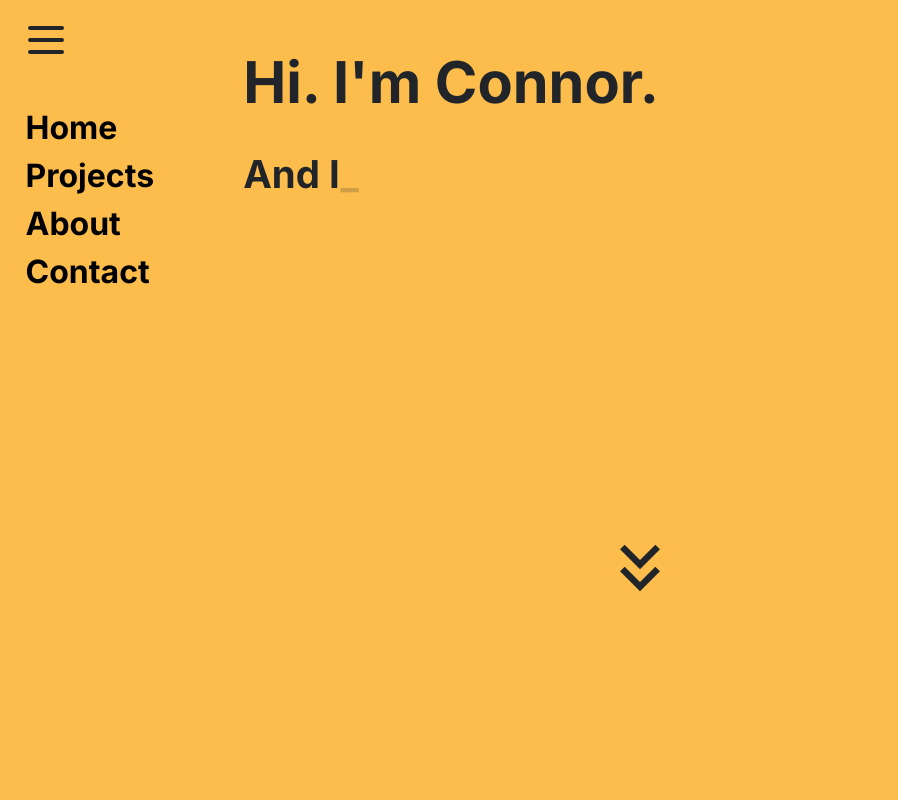
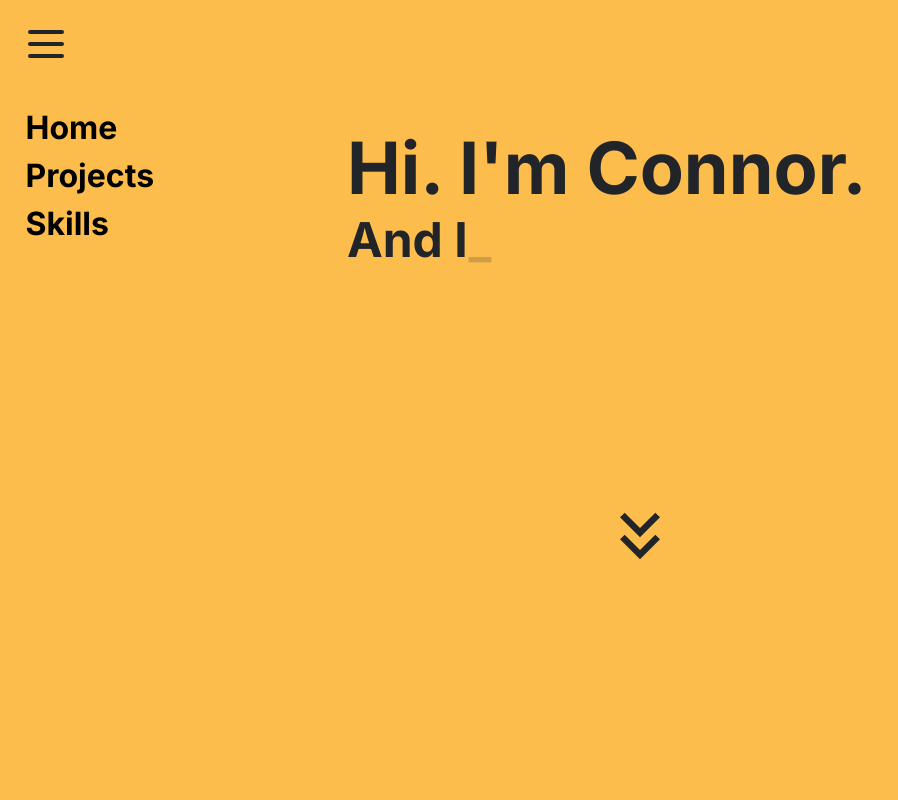
Before and after one commit to connork97/connorkormos.com, a Next.js app: page / in a window 1280 px wide. Shown: the top 800 px of the page, without its empty margins (0-898 px from the left). Built offline with nearby package versions, Linux system fonts and the light colour scheme.

Commit message:
added navigation functionality

```diff
--- a/app/components/HomePageIntro.module.css
+++ b/app/components/HomePageIntro.module.css
@@ -1,9 +1,12 @@
 .homepageIntroDiv {
-    margin-bottom: 20vh;
+    /* position: absolute; */
+    padding-top: 10%;
+    padding-left: 10%;
+    margin-bottom: 20%;
     display: flex;
     flex-direction: row;
-    width: 100vw;
-    height: 50vh;
+    /* width: 100vw; */
+    /* height: 50vh; */
 }
 
 .iAmDiv {
@@ -39,13 +42,13 @@
 
 .hiImConnor {
     display: flex;
-    text-align: left;
+    text-align: justify;
     position: relative;
     width: 80%;
     height: 33%;
     /* margin-top: 2.5%; */
-    font-size: 4.5vw;
-    line-height: 5vw;
+    font-size: 4.5rem;
+    line-height: 5rem;
 }
 
 .iAmSpan {
@@ -53,9 +56,9 @@
     /* margin-left: 0; */
     width: 80%;
     height: 67%;
-    text-align: left;
-    font-size: 3vw;
-    line-height: 4vw;
+    text-align: justify;
+    font-size: 3rem;
+    line-height: 4rem;
 }
 
 .blinkingUnderscore {
--- a/app/components/Navbar.js
+++ b/app/components/Navbar.js
@@ -7,7 +7,7 @@ import React, { useState, useEffect } from 'react'
 
 import { HiOutlineMenu } from 'react-icons/hi'
 
-const Navbar = () => {
+const Navbar = ({ scrollToTarget, introRef, skillsRef, projectsRef }) => {
 
     const [isHidden, setIsHidden] = useState(true)
 
@@ -26,18 +26,18 @@ const Navbar = () => {
         <div className={styles.navbarDiv}>
             <HiOutlineMenu className={styles.menuIcon} onClick={() => setIsHidden(!isHidden)} />
             <ul className={isHidden ? styles.hiddenNavBarUl : styles.navbarUl}>
-                <li>
-                    <Link href='/'>Home</Link>
+                <li onClick={() => scrollToTarget(introRef)}>
+                    Home
                 </li>
-                <li>
-                    <Link href='/projects'>Projects</Link>
+                <li onClick={() => scrollToTarget(projectsRef)}>
+                    Projects
                 </li>
-                <li>
-                    <Link href='/about'>About</Link>
+                <li onClick={() => scrollToTarget(skillsRef)}>
+                    Skills
                 </li>
-                <li>
-                    <Link href='/contact'>Contact</Link>
-                </li>
+                {/* <li onClick={() => scrollToTarget(introRef)}>
+                    Contact
+                </li> */}
             </ul>
         </div>
     )
--- a/app/components/Navbar.module.css
+++ b/app/components/Navbar.module.css
@@ -6,6 +6,7 @@
     /* width: 100vw; */
     display: flex;
     left: 3%;
+    z-index: 10;
     /* flex-direction: column; */
     /* justify-content: center; */
     /* align-items: center; */
@@ -15,7 +16,7 @@
 .menuIcon {
     position: relative;
     /* margin-bottom: 10%; */
-    /* top: 5%; */
+    top: 0.25rem;
     left: 0;
     scale: 3;
     transition: transform 0.5s ease-in-out;
@@ -42,19 +43,20 @@
 }
 
 .navbarUl {
-    transition: transform 1s ease-in;
+    transition: transform 1s ease-out;
     transform: translateX(0%);
 }
 
 .hiddenNavBarUl {
     /* animation: hideNavbar 1s ease-in-out forwards; */
     /* left: 100px; */
-    transition: transform 1s ease;
+    transition: transform 1s ease-in;
     transform: translateX(-200%);
 }
 
 
-.navbarUl li a, .hiddenNavBarUl li a {
+.navbarUl li, .hiddenNavBarUl li {
     text-decoration: none;
     color: black;
+    cursor: pointer;
 }
--- a/app/components/Projects.js
+++ b/app/components/Projects.js
@@ -1,13 +1,13 @@
 'use client'
 import Image from 'next/image'
 
-import React, { useState } from 'react'
+import React, { useState, forwardRef } from 'react'
 
 import styles from './Projects.module.css'
 
 import Carousel from 'react-bootstrap/Carousel'
 
-const Projects = () => {
+const Projects = forwardRef(({ projectsRef }) => {
 
     const peakSyncImageArr = [
         'AdminDashboardPreview.jpg',
@@ -48,7 +48,7 @@ const Projects = () => {
     }
 
     return (
-        <div className={styles.projectsWrapperDiv}>
+        <div ref={projectsRef} className={styles.projectsWrapperDiv}>
             <h1 className={styles.projectsH1}>My Projects!</h1>
             <div className={styles.carouselWrapperDiv}>
                 <Carousel className={styles.peakSyncCarousel} variant='dark'>
@@ -123,6 +123,6 @@ const Projects = () => {
             </div>
         </div>
     )
-}
+})
 
 export default Projects;
--- a/app/components/TechnicalSkills.js
+++ b/app/components/Skills.js
@@ -1,8 +1,10 @@
-import styles from './TechnicalSkills.module.css'
+import styles from './Skills.module.css'
 
-const TechnicalSkills = () => {
+import { forwardRef } from 'react'
+
+const Skills = forwardRef(({ skillsRef }) => {
     return (
-        <div className={styles.technicalSkillsWrapper}>
+        <div ref={skillsRef} className={styles.technicalSkillsWrapper}>
             <h1 className={styles.technicalSkillsH1}>Technical Skills</h1>
             <div className={styles.technicalSkillsDiv}>
                 <div className={styles.languagesDiv}>
@@ -115,6 +117,6 @@ const TechnicalSkills = () => {
             </div>
         </div>
     )
-}
+})
 
-export default TechnicalSkills;
+export default Skills;
--- a/app/layout.js
+++ b/app/layout.js
@@ -18,7 +18,7 @@ export default function RootLayout({ children }) {
     <html lang="en">
       <body className={inter.className}>
         {/* <div className='flex min-h-screen flex-col items-center justify-between p-24'> */}
-        <Navbar />
+        {/* <Navbar /> */}
         {children}
       </body>
     </html>
--- a/app/page.js
+++ b/app/page.js
@@ -2,20 +2,36 @@
 import Image from 'next/image'
 import 'bootstrap/dist/css/bootstrap.min.css';
 
-import { useRef } from 'react'
+import { useEffect, useState, useRef } from 'react'
+import Navbar from './components/Navbar';
 import HomePageIntro from './components/HomePageIntro'
-import TechnicalSkills from './components/TechnicalSkills'
+import Skills from './components/Skills'
 import Projects from './components/Projects'
 
 import { MdKeyboardDoubleArrowDown } from 'react-icons/md'
 
 export default function Home() {
 
-  const targetRef = useRef(null)
+  const [check, setCheck] = useState(false)
 
-  const scrollToTarget = () => {
-    if (targetRef.current) {
-        targetRef.current.scrollIntoView({ behavior: 'smooth' })
+  const introRef = useRef(null)
+  const skillsRef = useRef(null)
+  const projectsRef = useRef(null)
+  useEffect(() => {
+    console.log("intro ref", introRef.current)
+    console.log("skills ref", skillsRef)
+    console.log("projects ref", projectsRef)
+  }, [check])
+
+  useEffect(() => {
+    setCheck(!check)
+  }, [])
+
+  const scrollToTarget = (clickedRef) => {
+    console.log(introRef.current)
+    if (clickedRef.current) {
+      console.log(clickedRef)
+      clickedRef.current.scrollIntoView({ behavior: 'smooth' })
     }
   }
 
@@ -23,11 +39,17 @@ export default function Home() {
       // <main className="flex min-h-screen flex-col items-center justify-between p-24">
           // {/* <h1 className='text-5xl font-bold'>Hi.</h1> */}
       <div>
-          <HomePageIntro />
+          <Navbar
+            scrollToTarget={scrollToTarget}
+            introRef={introRef}
+            skillsRef={skillsRef}
+            projectsRef={projectsRef}
+          />
+          <HomePageIntro introRef={introRef} />
           <MdKeyboardDoubleArrowDown className="downArrowButton" onClick={scrollToTarget} />
-          <TechnicalSkills ref={targetRef} />
+          <Skills skillsRef={skillsRef} />
           <MdKeyboardDoubleArrowDown className="downArrowButton" onClick={scrollToTarget} />
-          <Projects />
+          <Projects projectsRef={projectsRef} />
       {/* </main> */}
       </div>
     )
```
Also changed, not shown: app/components/HomePageIntro.js (+15 -17 lines), app/components/Skills.module.css (renamed from app/components/TechnicalSkills.module.css).
